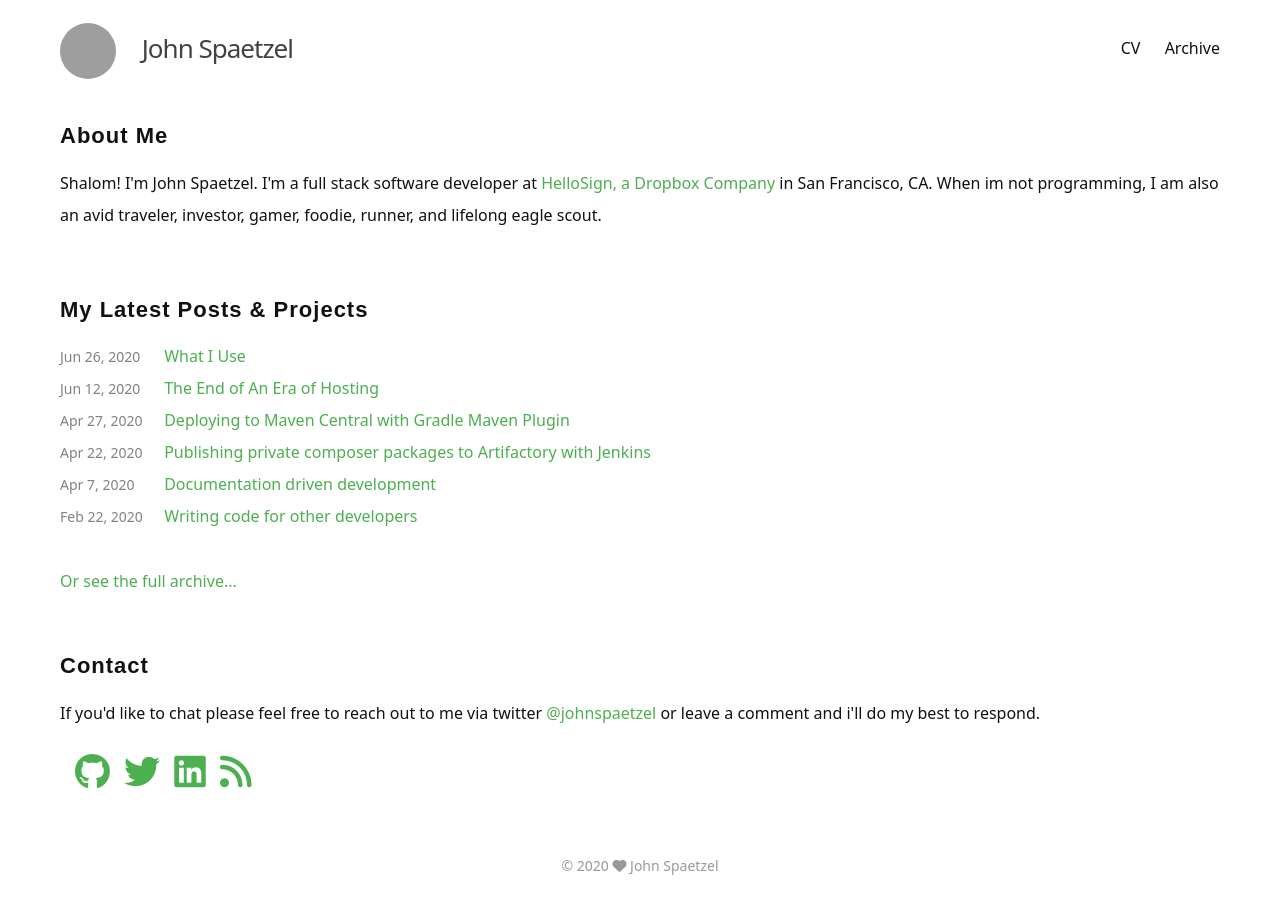
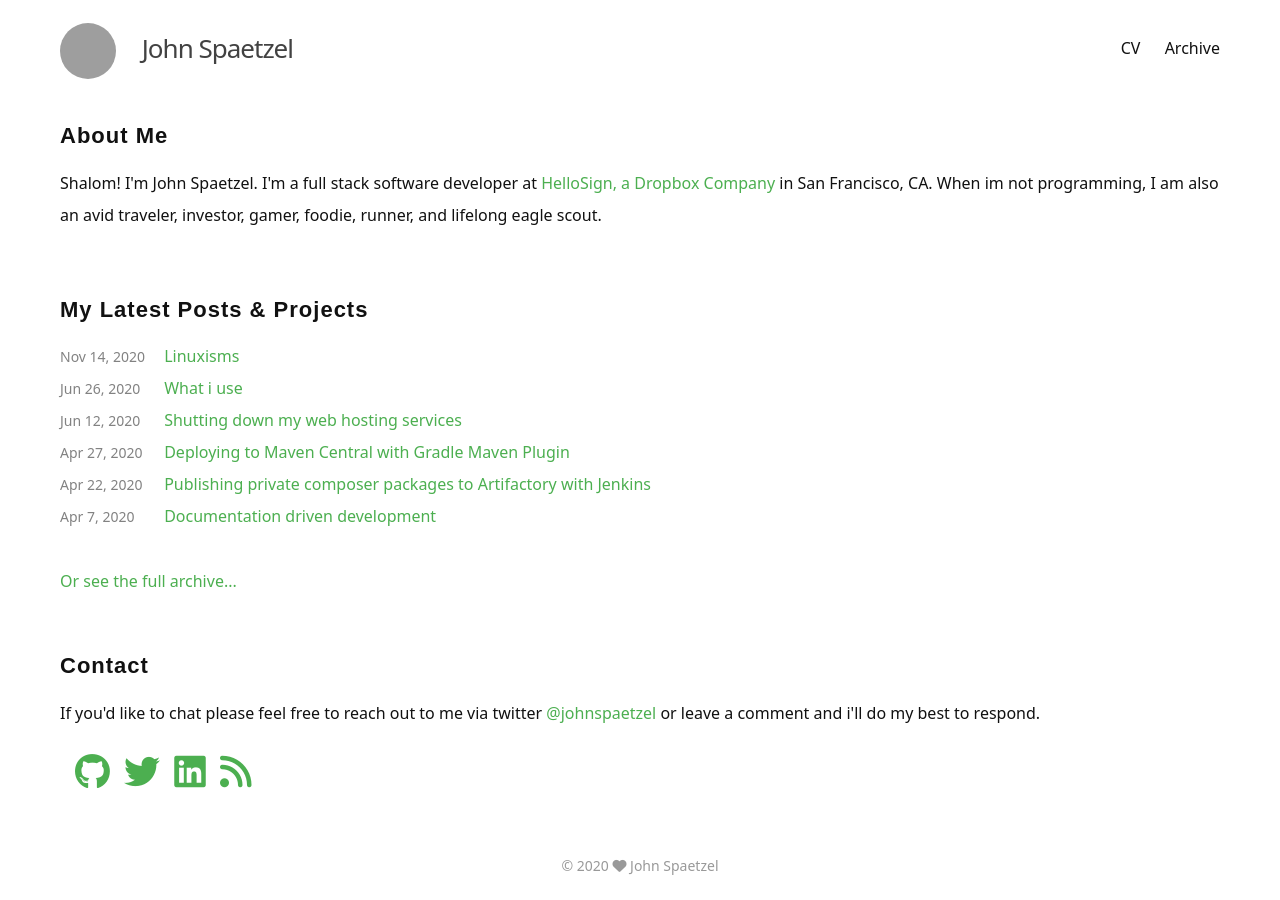
Before and after one commit to jspaetzel/meh.dev, a Jekyll site: the page built from index.html, in a window 1280 px wide. Built offline with Jekyll 4.4.1, drawn with Linux system fonts in a browser that asks for light colours; nearby versions of some CDN libraries; grey boxes are pictures that could not be loaded.

Commit message:
Add linuxisms and improve names

```diff
--- a/_posts/2020-06-12-era-of-hosting.markdown
+++ b/_posts/2020-06-12-era-of-hosting.markdown
@@ -1,6 +1,6 @@
 ---
 layout: post
-title:  "The End of An Era of Hosting"
+title:  "Shutting down my web hosting services"
 date:   2020-06-12 00:00:00 -0800
 tags:
 - Retro
--- a/_posts/2020-06-26-what-i-use.markdown
+++ b/_posts/2020-06-26-what-i-use.markdown
@@ -1,6 +1,6 @@
 ---
 layout: post
-title:  "What I Use"
+title:  "What i use"
 date:   2020-06-26T00:49:38.133962-07:00
 edited: 2020-06-26T01:51:07.871230-07:00
 tags:
```
Also changed, not shown: _posts/2020-11-14-linuxisms.markdown (added, +40 -0 lines), assets/linuxisms/ubuntu-install.png (added).
